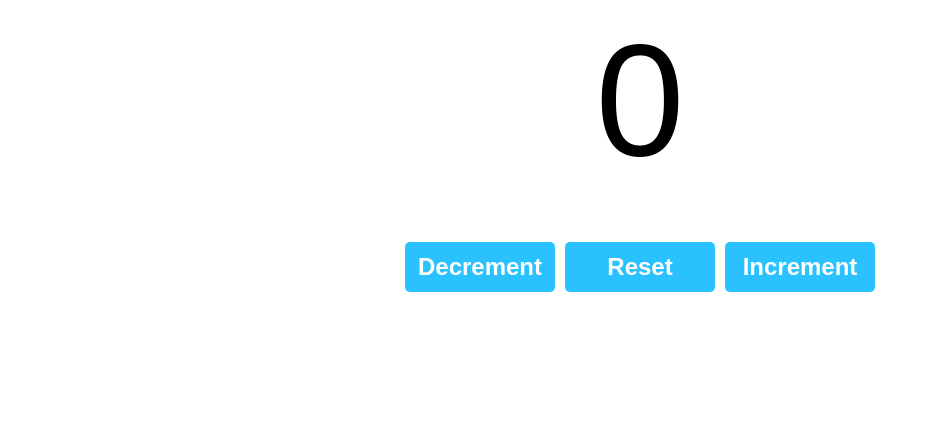
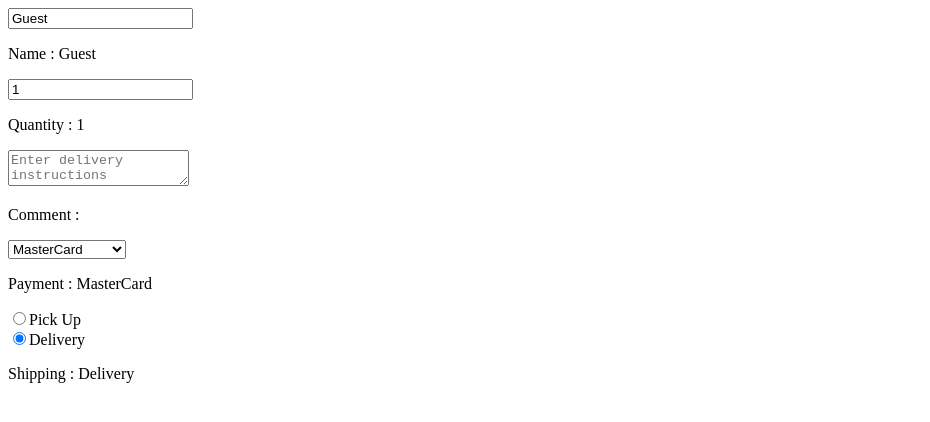
Before and after one commit to nihalsandhu09/ReactGOWIthMe, a React (Vite) app in the folder my-react-app/: page / in a window 1280 px wide. Shown: the top 422 px of the page, without its empty margins (0-930 px from the left). Built offline with nearby package versions, Linux system fonts and the light colour scheme.

Commit message:
using usestate

```diff
--- a/my-react-app/src/App.jsx
+++ b/my-react-app/src/App.jsx
@@ -11,11 +11,12 @@
 // import ProfilePicture from "./ProfilePicture.jsx";
 
 // import MyComponent from "./MyComponent.jsx";
-import Counter from "./Counter.jsx";
+// import Counter from "./Counter.jsx";
 //  React hook = special function that allows functional components to use react feature without writing class components (React v16.8)(usestate , useEffect , useContext , useReducer , useCallback ,and more)
 
 // useState() = A React hook that allows the creation of a stateful variable and a setter function to update its value in the virtual DOM,
 
+import ComponentNew from "./ComponentNew.jsx";
 
 
 
@@ -63,7 +64,8 @@ function App() {
 
         {/* <MyComponent/> */}
 
-        < Counter/>
+        {/* < Counter/> */}
+        < ComponentNew/>
     </>
 
   );
--- /dev/null
+++ b/my-react-app/src/ColorPicker.jsx
@@ -0,0 +1,4 @@
+
+function ColorPicker(){
+
+}
--- /dev/null
+++ b/my-react-app/src/ComponentNew.jsx
@@ -0,0 +1,65 @@
+// onChange = event handler used primarily with form elements ex . <input> , <textarea> , <select> , <radios> Triggers a function every time the value of the input changes
+import React , {useState} from "react"
+function ComponentNew(){
+
+const [name , SetName] = useState("Guest");
+const [quantity , setQuanity] = useState(1);
+const [comment, setComment] = useState("");
+const [payment , setPayment] = useState("MasterCard");
+const [shipping , setShipping] = useState("Delivery");
+
+
+function handleNameChange(e){
+    SetName(e.target.value)
+}
+function handleQuanityChange(e){
+    setQuanity(e.target.value)
+}
+
+function handleCommentchange(e){
+    setComment(e.target.value)
+}
+
+function handlePaymentChange(e){
+    setPayment(e.target.value)
+}
+
+function handleShippingchange(e){
+    setShipping(e.target.value)
+}
+    return(
+
+        <div>
+          <input value={name} onChange={handleNameChange}/ >
+          <p > Name : {name}</p>
+
+          <input value={quantity} onChange={handleQuanityChange} type="number" />
+          <p>Quantity : {quantity}</p>
+
+          <textarea value={comment} onChange={handleCommentchange} placeholder="Enter delivery instructions"></textarea>
+          <p>Comment : {comment}</p>
+
+          <select value={payment} onChange={handlePaymentChange}>
+            <option value="">Select an option</option>
+            <option value="Visa">Visa</option>
+            <option value="MasterCard" >MasterCard</option>
+            <option value="GiftCard">GiftCard</option>
+
+          </select>
+
+          <p> Payment : {payment} </p>
+          <label htmlFor="">
+        <input type="radio" value= "Pick Up"
+        checked = {shipping === "Pick Up"} onChange={handleShippingchange}/>
+            Pick Up
+          </label> <br />
+          <label htmlFor="">
+          <input type="radio" value= "Delivery"
+        checked = {shipping === "Delivery"} onChange={handleShippingchange}/>
+            Delivery
+          </label>
+          <p>Shipping : {shipping}</p>
+        </div>
+    )
+}
+export default ComponentNew
```
Also changed, not shown: my-react-app/src/Counter.jsx (+10 -0 lines).
